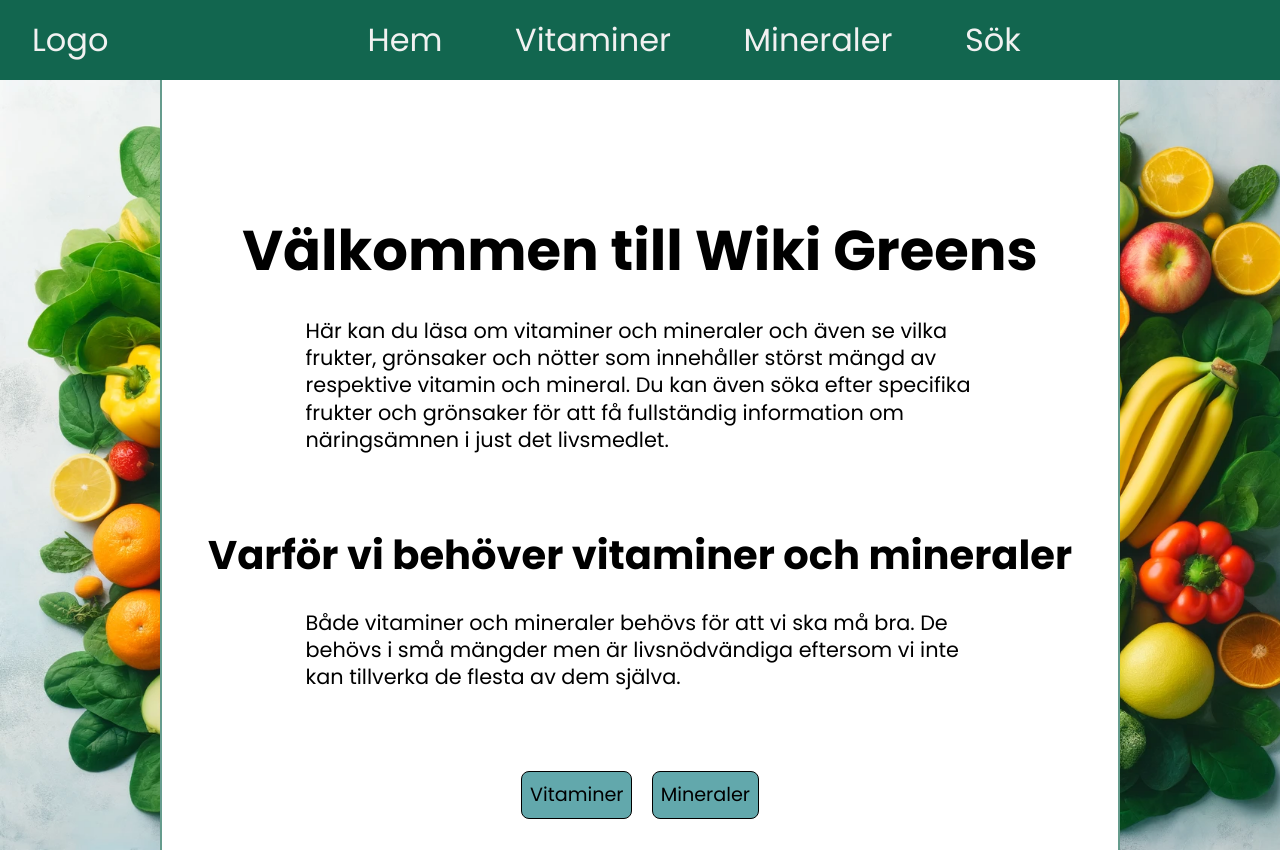
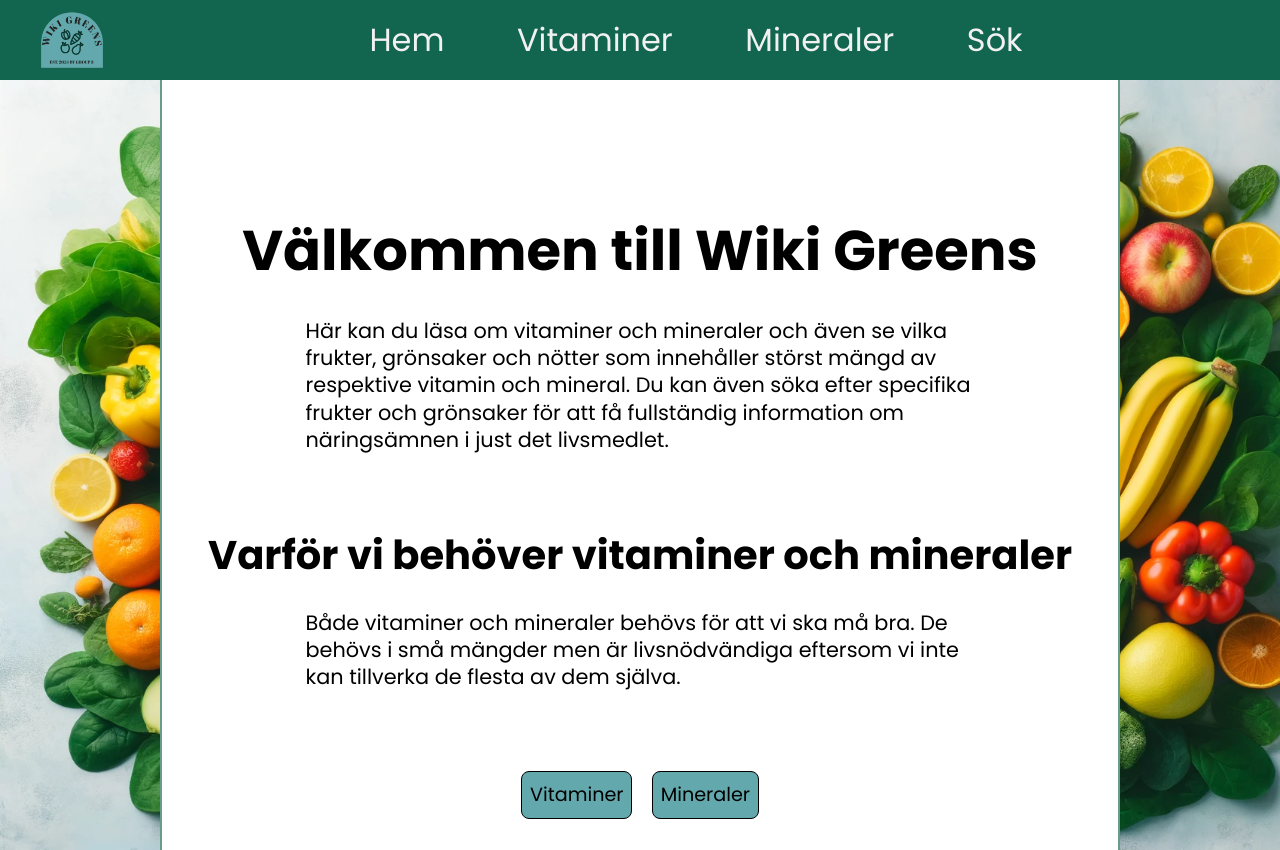
Before and after one commit to Lindayh/nutrition, a Flask app: page / in a window 1280 px wide. Shown: the top 850 px of the page. Run offline with Flask 3, Linux system fonts and the light colour scheme.

Commit message:
added logo and image
added image and pushed

```diff
--- a/templates/base.html
+++ b/templates/base.html
@@ -12,7 +12,7 @@
 
         <nav class="main-nav">
             <div class="logo">
-                Logo
+                <Img src="/static/images/WikiGreensV1.png" alt="WikiGreens" height="100%"></Img>
             </div>
             <div class="navbar-menu">
                 <a href="{{url_for('home')}}">Hem</a>
```
Also changed, not shown: static/images/WikiGreensV1.png (added).
